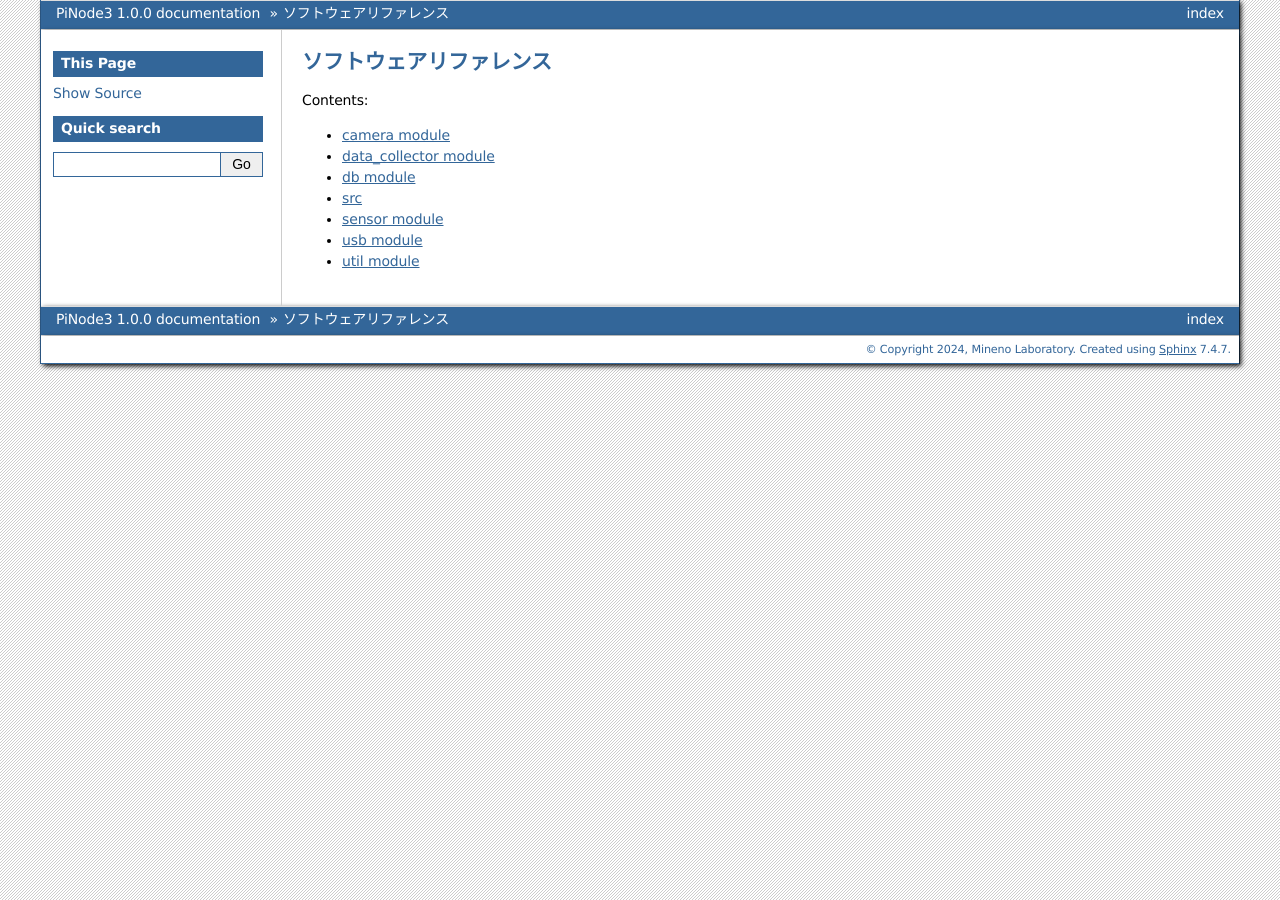
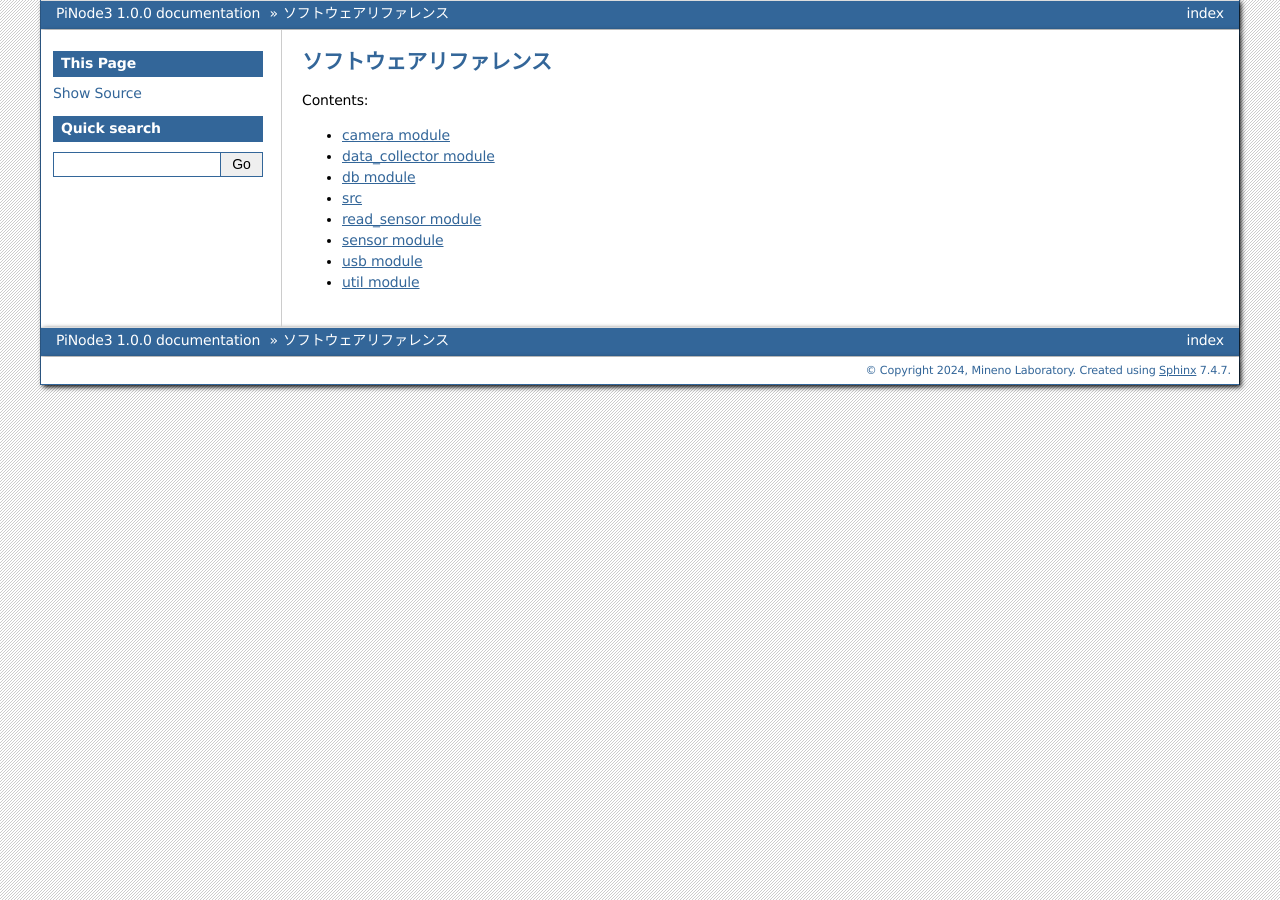
Before and after one commit to ohnuma0529/20250410_PiNode3_ForTomato, a Sphinx documentation site: the page built from docs/source/software-reference/index.rst, in a window 1280 px wide. Built offline with Sphinx 7.4.7, drawn with Linux system fonts in a browser that asks for light colours.

Commit message:
update: read_sensorモジュールの出力

```diff
--- a/docs/source/software-reference/modules.rst
+++ b/docs/source/software-reference/modules.rst
@@ -7,6 +7,7 @@
    camera
    data_collector
    db
+   read_sensor
    sensor
    usb
    util
--- /dev/null
+++ b/docs/source/software-reference/read_sensor.rst
@@ -0,0 +1,7 @@
+read\_sensor module
+===================
+
+.. automodule:: read_sensor
+   :members:
+   :undoc-members:
+   :show-inheritance:
```
Also changed, not shown: 13 other files.
